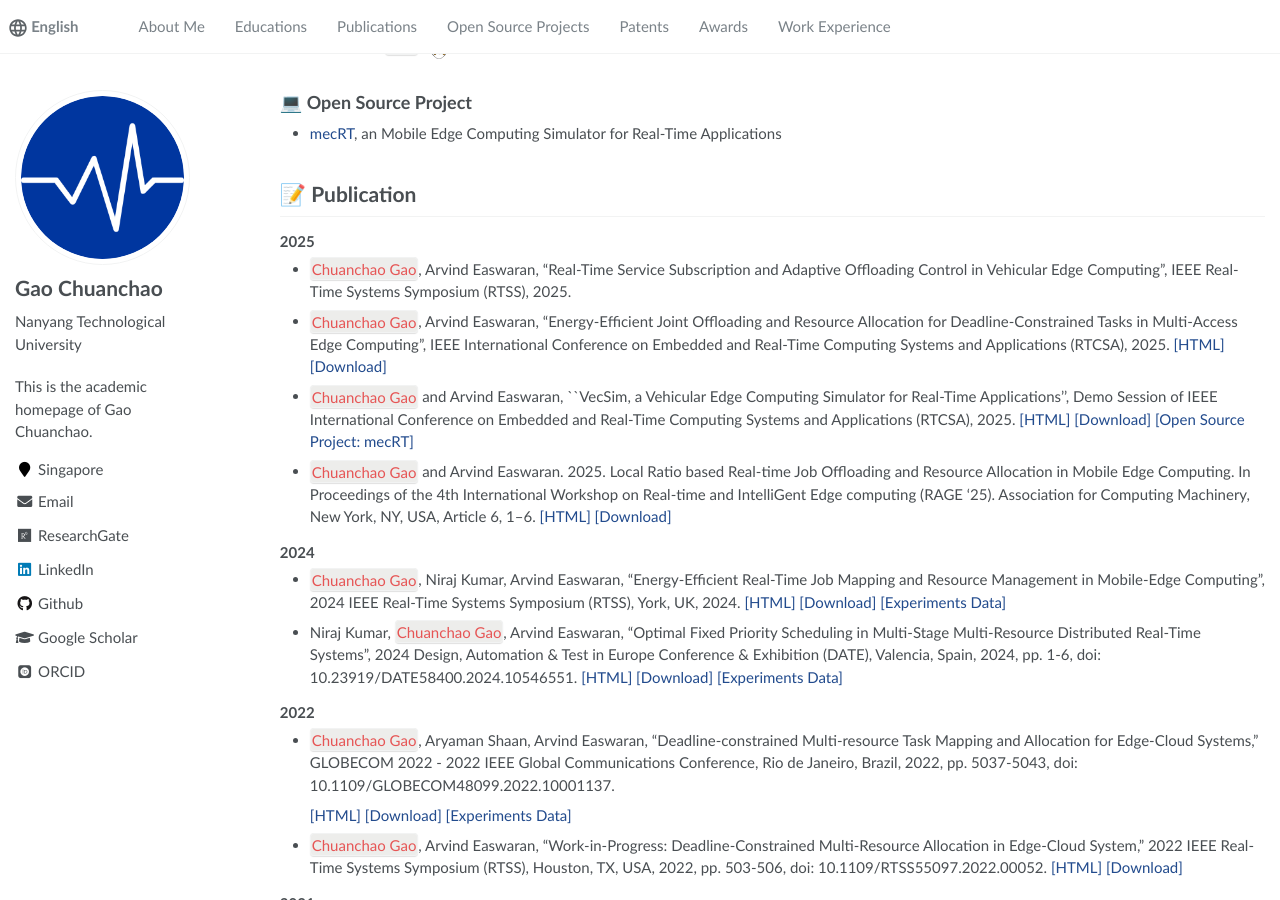
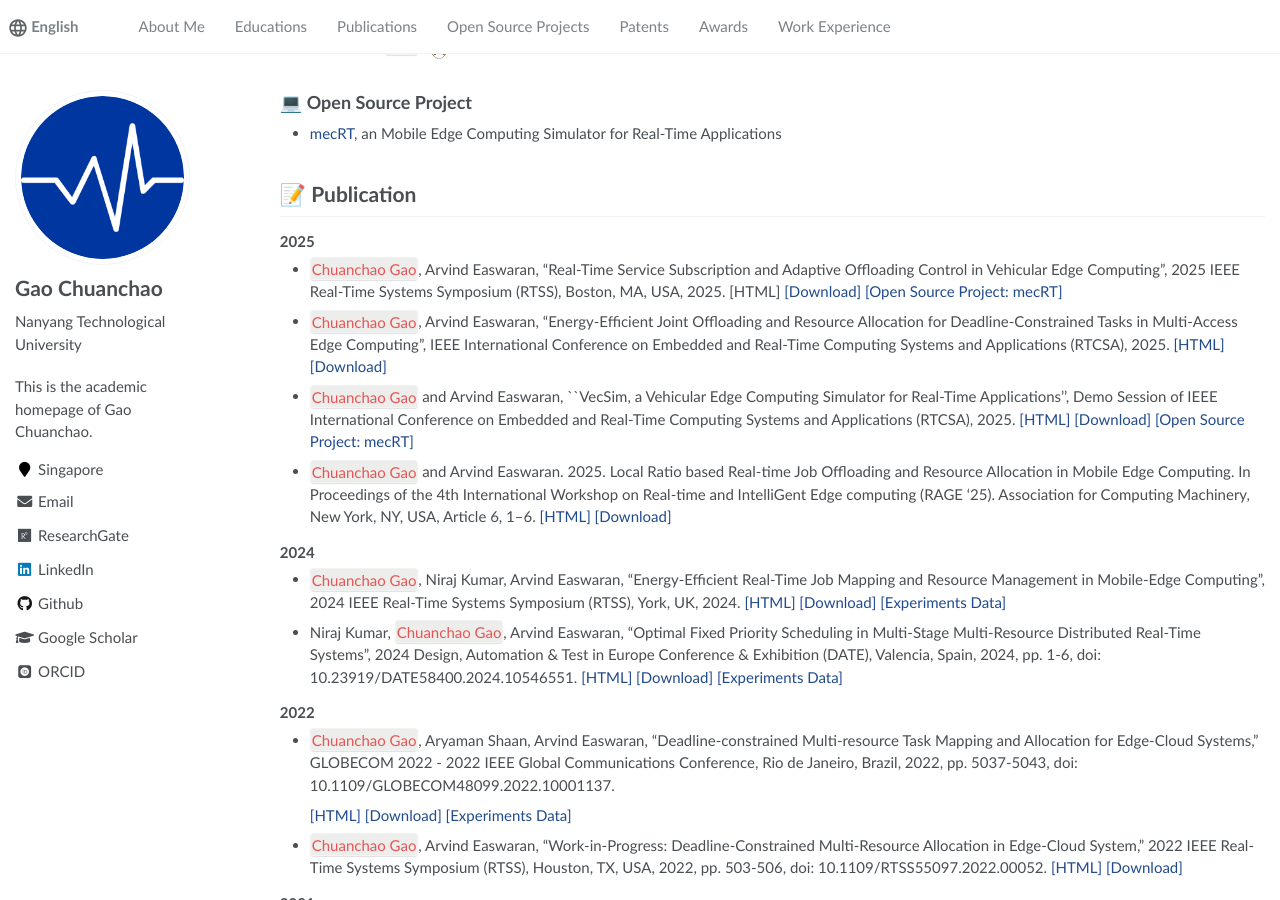
Before and after one commit to gaochuanchao/gaochuanchao.github.io, a Jekyll site: the page built from _pages/about.md, in a window 1280 px wide and 900 px high, scrolled down 502 px. Built offline with Jekyll 4.4.1, drawn with Linux system fonts in a browser that asks for light colours; some web fonts are replaced.

Commit message:
update rtss paper

```diff
--- a/_pages/about.md
+++ b/_pages/about.md
@@ -62,7 +62,7 @@ My research interest includes:
 # 📝 Publication
 
 ### 2025
-- `Chuanchao Gao`, Arvind Easwaran, "Real-Time Service Subscription and Adaptive Offloading Control in Vehicular Edge Computing", IEEE Real-Time Systems Symposium (RTSS), 2025.
+- `Chuanchao Gao`, Arvind Easwaran, "Real-Time Service Subscription and Adaptive Offloading Control in Vehicular Edge Computing", 2025 IEEE Real-Time Systems Symposium (RTSS), Boston, MA, USA, 2025. [HTML] [[Download]](../papers/Real-Time Service Subscription and Adaptive Offloading Control in Vehicular Edge Computing.pdf) [[Open Source Project: mecRT]](https://github.com/gaochuanchao/mecRT/tree/main/src)
 - `Chuanchao Gao`, Arvind Easwaran, "Energy-Efficient Joint Offloading and Resource Allocation for Deadline-Constrained Tasks in Multi-Access Edge Computing", IEEE International Conference on Embedded and Real-Time Computing Systems and Applications (RTCSA), 2025.  [[HTML]](https://ieeexplore-ieee-org.remotexs.ntu.edu.sg/document/11153106) [[Download]](../papers/Energy-Efficient Joint Offloading and Resource Allocation for Deadline-Constrained Tasks in Multi-Access Edge Computing.pdf)
 - `Chuanchao Gao` and Arvind Easwaran, ``VecSim, a Vehicular Edge Computing Simulator for Real-Time Applications'', Demo Session of IEEE International Conference on Embedded and Real-Time Computing Systems and Applications (RTCSA), 2025. [[HTML]](https://ieeexplore.ieee.org/document/11153192) [[Download]](../papers/VecSim, a Vehicular Edge Computing Simulator for Real-Time Applications.pdf) [[Open Source Project: mecRT]](https://github.com/gaochuanchao/mecRT/tree/main/src)
 - `Chuanchao Gao` and Arvind Easwaran. 2025. Local Ratio based Real-time Job Offloading and Resource Allocation in Mobile Edge Computing. In Proceedings of the 4th International Workshop on Real-time and IntelliGent Edge computing (RAGE '25). Association for Computing Machinery, New York, NY, USA, Article 6, 1–6. [[HTML]](https://doi.org/10.1145/3722567.3727843) [[Download]](..\papers\Local Ratio based Real-time Job Offloading and Resource Allocation in Mobile Edge Computing.pdf)
```
Also changed, not shown: 1 other file.
